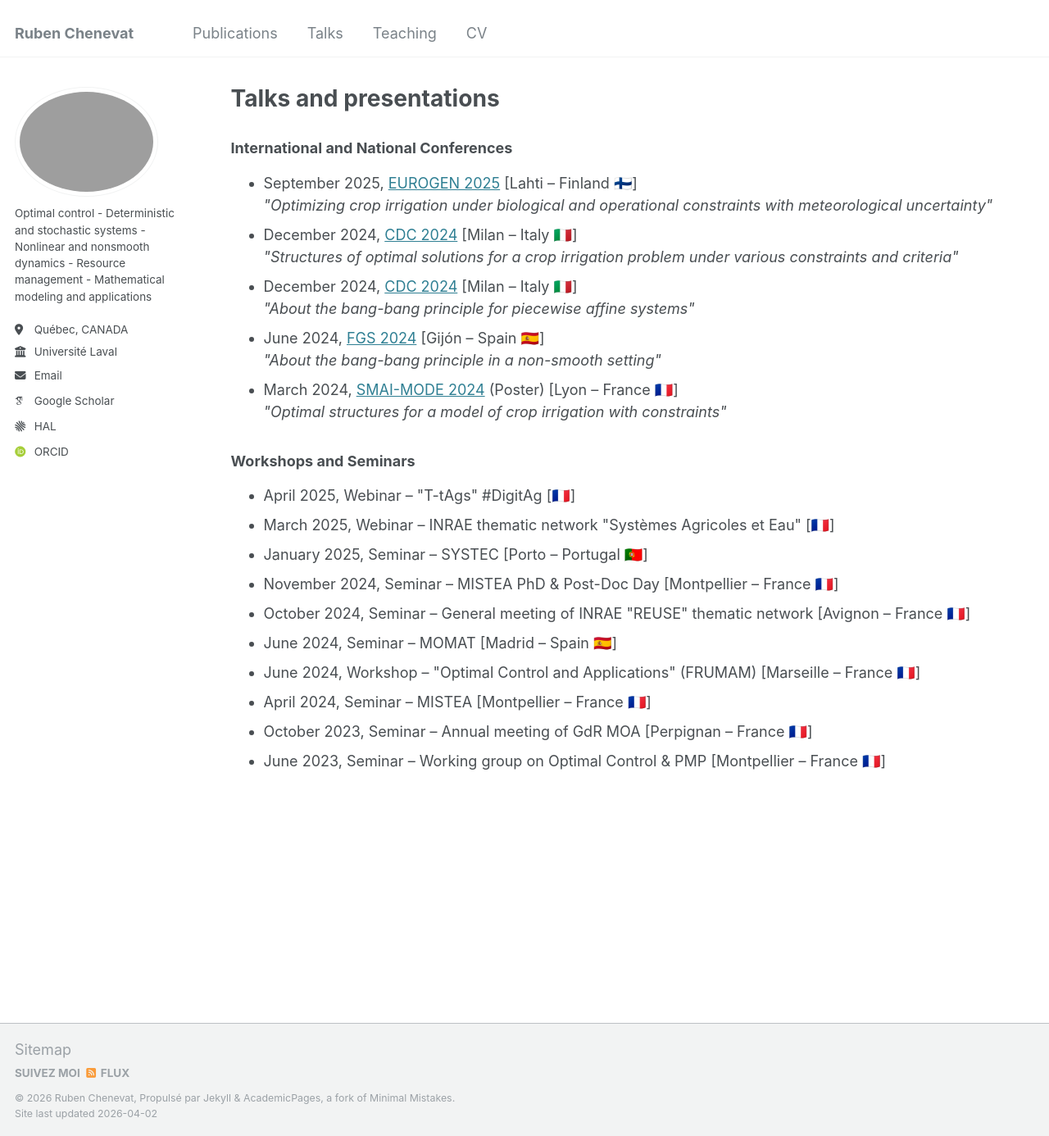
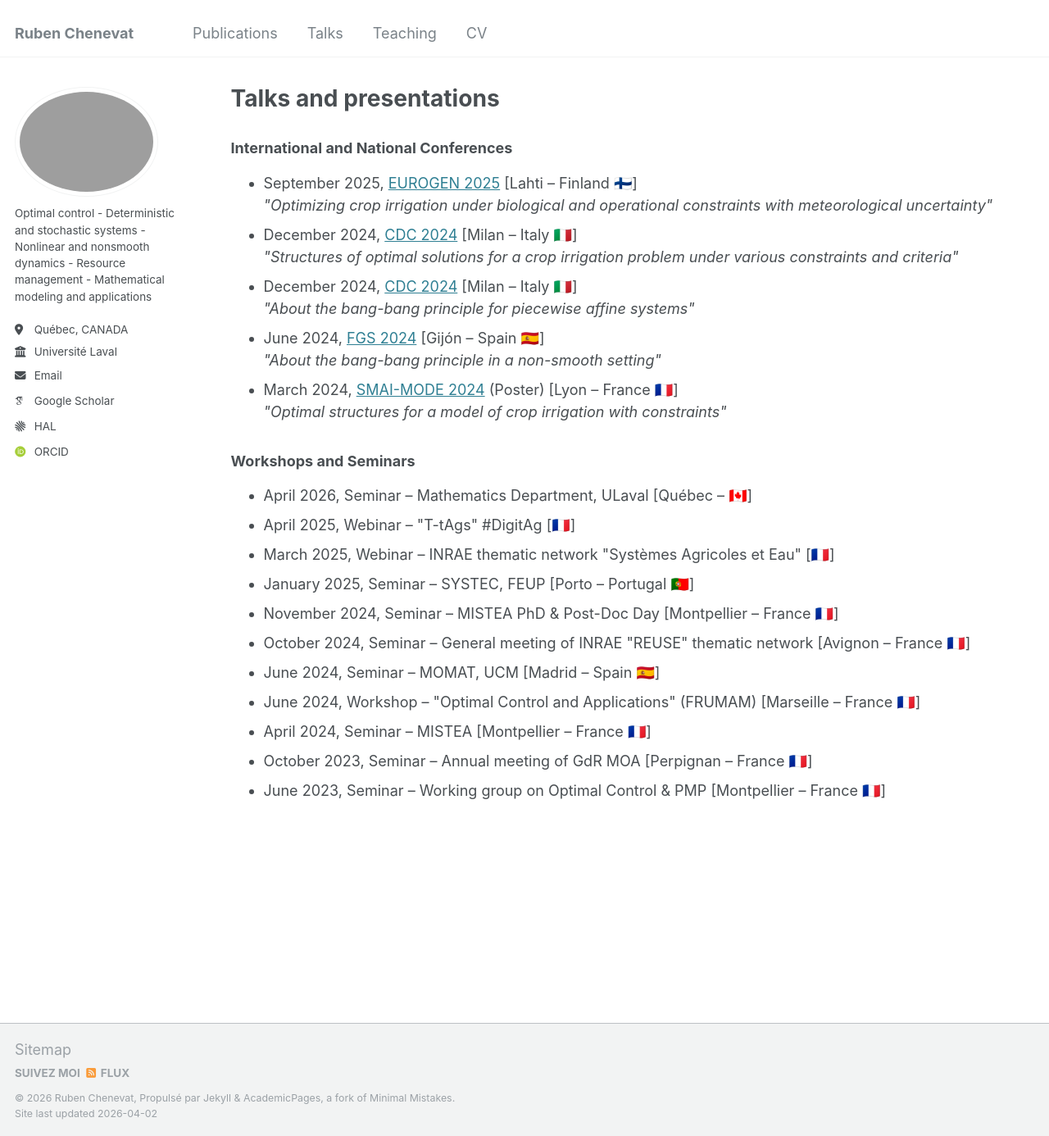
Before and after one commit to rubenchenevat/rubenchenevat.github.io, a Jekyll site: the page built from _pages/talks.html, in a window 1280 px wide and 1386 px high. Shown: the whole window at 82% size. Built offline with Jekyll 4.4.1, drawn with Linux system fonts in a browser that asks for light colours; some web fonts are replaced.

Commit message:
Update talks.html

```diff
--- a/_pages/talks.html
+++ b/_pages/talks.html
@@ -44,12 +44,13 @@ author_profile: true
 <h3>Workshops and Seminars</h3>
 
 <ul>
+    <li>April 2026, Seminar &ndash; Mathematics Department, ULaval [Québec &ndash; 🇨🇦]</li>
     <li>April 2025, Webinar &ndash; "T-tAgs" #DigitAg [🇫🇷]</li>
     <li>March 2025, Webinar &ndash; INRAE thematic network "Systèmes Agricoles et Eau" [🇫🇷]</li>
-    <li>January 2025, Seminar &ndash; SYSTEC [Porto &ndash; Portugal 🇵🇹]</li>
+    <li>January 2025, Seminar &ndash; SYSTEC, FEUP [Porto &ndash; Portugal 🇵🇹]</li>
     <li>November 2024, Seminar &ndash; MISTEA PhD & Post-Doc Day [Montpellier &ndash; France 🇫🇷]</li>
     <li>October 2024, Seminar &ndash; General meeting of INRAE "REUSE" thematic network [Avignon &ndash; France 🇫🇷]</li>
-    <li>June 2024, Seminar &ndash; MOMAT [Madrid &ndash; Spain 🇪🇸]</li>
+    <li>June 2024, Seminar &ndash; MOMAT, UCM [Madrid &ndash; Spain 🇪🇸]</li>
     <li>June 2024, Workshop &ndash; "Optimal Control and Applications" (FRUMAM) [Marseille &ndash; France 🇫🇷]</li>
     <li>April 2024, Seminar &ndash; MISTEA [Montpellier &ndash; France 🇫🇷]</li>
     <li>October 2023, Seminar &ndash; Annual meeting of GdR MOA [Perpignan &ndash; France 🇫🇷]</li>
```
